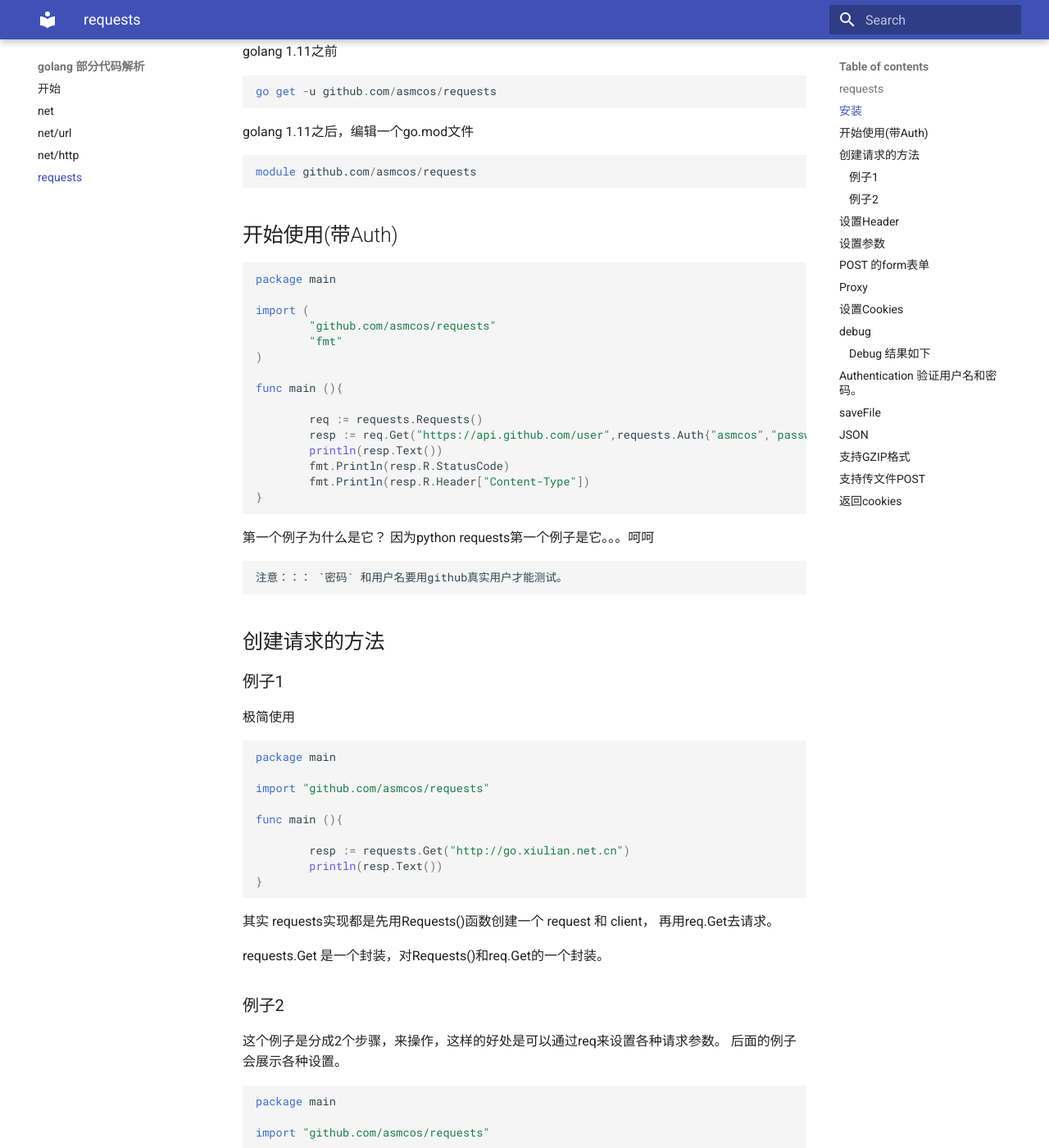
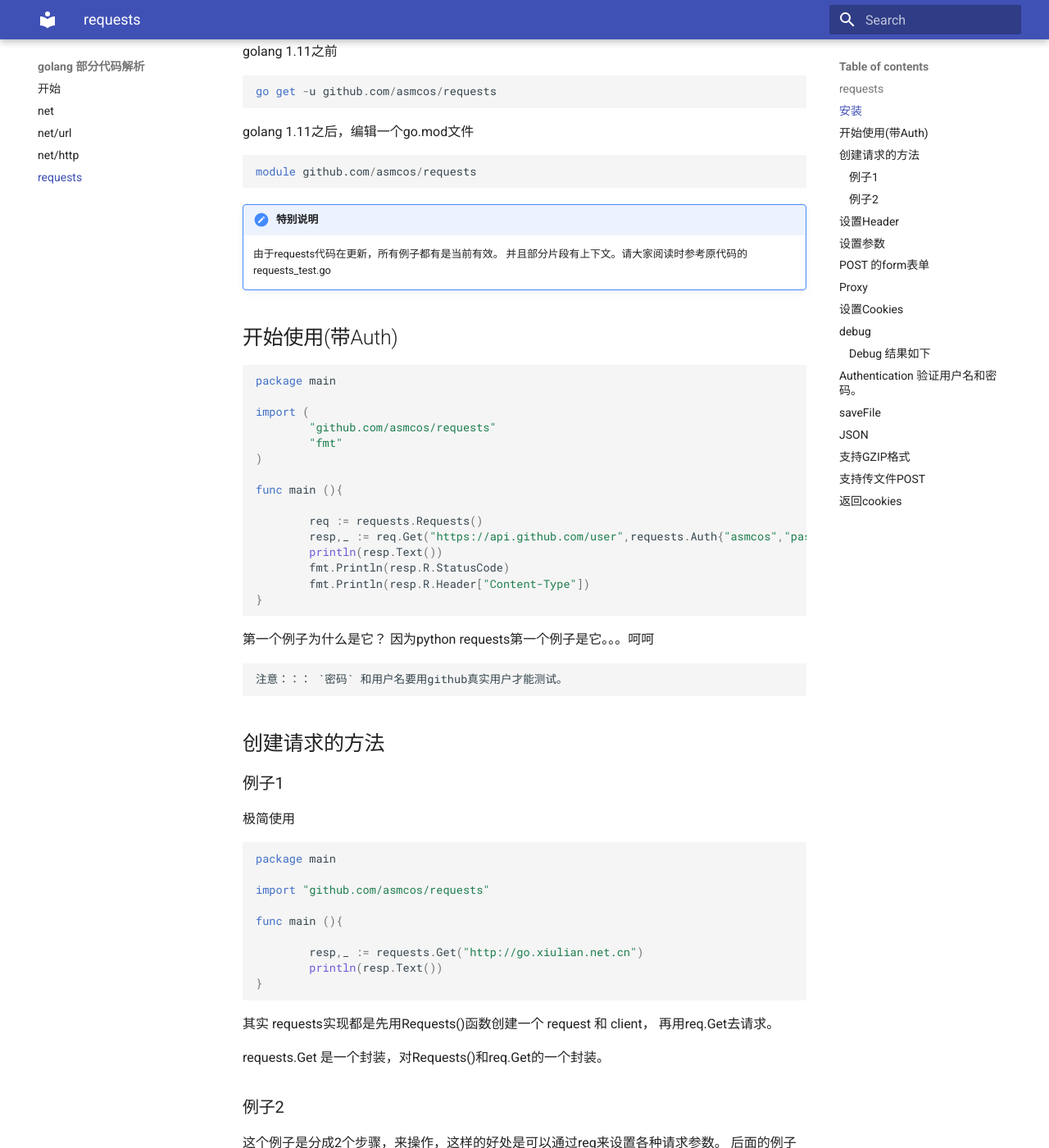
Before and after one commit to asmcos/goexample, an MkDocs documentation site: the page built from docs/requests.md, in a window 1280 px wide and 1400 px high, scrolled down 473 px. Shown: the whole window at 82% size. Built offline with MkDocs 1.6.1 and Material for MkDocs 9.7.7, drawn with Linux system fonts in a browser that asks for light colours; old or Windows-style settings are respelled for this version of MkDocs; some of the changed text lies outside the part shown.

Commit message:
支持0.6版本

````diff
--- a/docs/requests.md
+++ b/docs/requests.md
@@ -24,6 +24,10 @@ golang 1.11之后，编辑一个go.mod文件
 module github.com/asmcos/requests
 ```
 
+!!! 特别说明
+    由于requests代码在更新，所有例子都有是当前有效。
+    并且部分片段有上下文。请大家阅读时参考原代码的requests_test.go
+
 
 ## 开始使用(带Auth)
 
@@ -38,7 +42,7 @@ import (
 func main (){
 
         req := requests.Requests()
-        resp := req.Get("https://api.github.com/user",requests.Auth{"asmcos","password...."})
+        resp,_ := req.Get("https://api.github.com/user",requests.Auth{"asmcos","password...."})
         println(resp.Text())
         fmt.Println(resp.R.StatusCode)
         fmt.Println(resp.R.Header["Content-Type"])
@@ -64,7 +68,7 @@ import "github.com/asmcos/requests"
 
 func main (){
 
-        resp := requests.Get("http://go.xiulian.net.cn")
+        resp,_ := requests.Get("http://go.xiulian.net.cn")
         println(resp.Text())
 }
 ```
@@ -89,7 +93,7 @@ func main (){
 
         req := requests.Requests()
 
-        resp := req.Get("http://go.xiulian.net.cn",requests.Header{"Referer":"http://www.jeapedu.com"})
+        resp,_ := req.Get("http://go.xiulian.net.cn",requests.Header{"Referer":"http://www.jeapedu.com"})
 
         println(resp.Text())
 
@@ -139,7 +143,7 @@ p := requests.Params{
   "name":  "file",
   "id":    "12345",
 }
-resp := Requests().Get("http://www.cpython.org", p)
+resp,_ := Requests().Get("http://www.cpython.org", p)
 ```
 
 其实参数设置。参数设置也是支持多次的。
@@ -147,7 +151,7 @@ resp := Requests().Get("http://www.cpython.org", p)
 类似如下：
 
 ``` go
-resp := Requests().Get("http://www.cpython.org", p,p1,p2)
+resp,_ := Requests().Get("http://www.cpython.org", p,p1,p2)
 ```
 
 ## POST 的form表单
@@ -163,7 +167,7 @@ data := Datas{
     "topping": "bacon",
   }
 
-resp := req.Post("https://www.httpbin.org/post",data)
+resp,_ := req.Post("https://www.httpbin.org/post",data)
 
 fmt.Println(resp.Text())
 ```
@@ -178,7 +182,7 @@ fmt.Println(resp.Text())
 ``` go
 req = Requests()
 req.Proxy("http://192.168.1.190:8888")
-resp = req.Get("https://www.sina.com.cn")
+resp,_ = req.Get("https://www.sina.com.cn")
 ```
 
 ## 设置Cookies
@@ -229,7 +233,7 @@ data := Datas{
     "topping": "bacon",
   }
 
-resp := req.Post("https://www.httpbin.org/post",data)
+resp,_ := req.Post("https://www.httpbin.org/post",data)
 
 fmt.Println(resp.Text())
 ```
@@ -290,7 +294,7 @@ Via: 1.1 vegur
 ``` go
 req = Requests()
 url1 := "https://www.httpwatch.com/httpgallery/authentication/authenticatedimage/default.aspx?0.45874470316137206"
-resp = req.Get(url1,Auth{"httpwatch","foo"})
+resp,_ = req.Get(url1,Auth{"httpwatch","foo"})
 fmt.Println(resp.httpresp)
 ```
 
@@ -313,7 +317,7 @@ resp.SaveFile("auth.jpeg")
 ``` go
 req = Requests()
 req.Header.Set("Content-Type","application/json")
-resp = req.Get("https://httpbin.org/json")
+resp,_ = req.Get("https://httpbin.org/json")
 
 var json map[string]interface{}
 resp.Json(&json)
@@ -328,7 +332,7 @@ for k,v := range json{
 ``` go
 req = Requests()
 req.Debug = 1
-resp = req.Get("https://httpbin.org/gzip")
+resp,_ = req.Get("https://httpbin.org/gzip")
 
 fmt.Println(resp.Text())
 ```
@@ -343,7 +347,7 @@ path, _ := os.Getwd()
 path1 := path +  "/../examples/net1.go"
 path2 := path +  "/../examples/net2.go"
 
-resp = req.Post("https://www.httpbin.org/post",data,Files{"a":path1,"b":path2})
+resp,_ = req.Post("https://www.httpbin.org/post",data,Files{"a":path1,"b":path2})
 
 fmt.Println(resp.Text())
 
@@ -359,7 +363,7 @@ header，params，是不分 GET和POST的。
 所以需要从client.jar读取。
 
 ``` go
-resp = req.Get("https://www.httpbin.org")
+resp,_ = req.Get("https://www.httpbin.org")
 coo := resp.Cookies()
 // coo is [] *http.Cookies
 println("********cookies*******")
````
